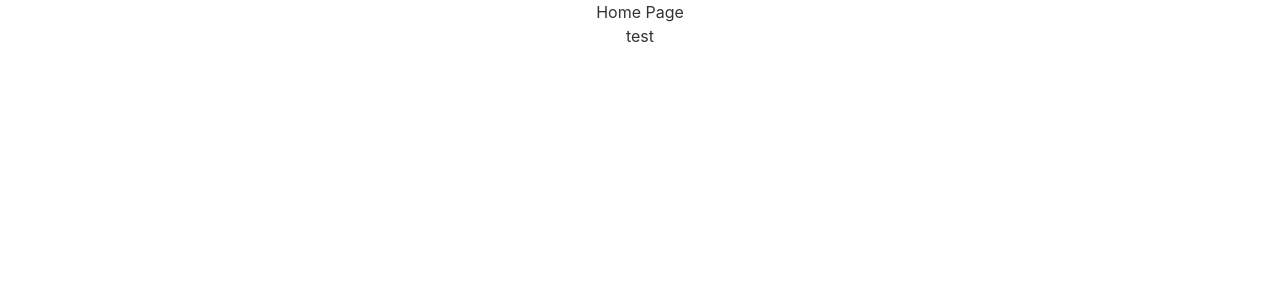
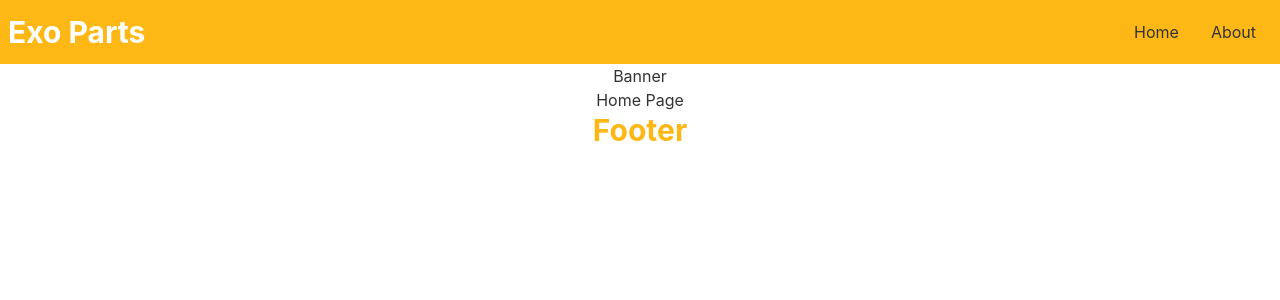
Before and after one commit to SamiulxHasanx07/exo-parts-client, a React (Create React App) app: page / in a window 1280 px wide. Shown: the top 300 px of the page. Built offline with nearby package versions, Linux system fonts and the light colour scheme.

Commit message:
Navbar done

```diff
--- a/src/App.js
+++ b/src/App.js
@@ -2,15 +2,20 @@ import './App.css';
 import { Routes, Route } from "react-router-dom";
 import Home from './pages/Home/Home';
 import NotFound from './pages/NotFound/NotFound';
+import Footer from './shared/Footer';
+import Navbar from './shared/Navbar';
 
 function App() {
   return (
     <div className="App">
+      <Navbar />
       <Routes>
         <Route path='/' element={<Home></Home>}></Route>
         <Route path='home' element={<Home></Home>}></Route>
         <Route path='*' element={<NotFound></NotFound>}></Route>
       </Routes>
+
+      <Footer />
     </div>
   );
 }
--- /dev/null
+++ b/src/pages/Home/Banner.js
@@ -0,0 +1,11 @@
+import React from 'react';
+
+const Banner = () => {
+    return (
+        <div>
+            <h2>Banner</h2>
+        </div>
+    );
+};
+
+export default Banner;
--- a/src/pages/Home/Home.js
+++ b/src/pages/Home/Home.js
@@ -1,10 +1,12 @@
 import React from 'react';
+import Banner from './Banner';
 
 const Home = () => {
     return (
         <div>
+
+            <Banner />
             <h2>Home Page</h2>
-            test
         </div>
     );
 };
--- /dev/null
+++ b/src/shared/Footer.js
@@ -0,0 +1,11 @@
+import React from 'react';
+
+const Footer = () => {
+    return (
+        <div>
+            <h2 className="text-3xl text-primary font-bold">Footer</h2>
+        </div>
+    );
+};
+
+export default Footer;
--- /dev/null
+++ b/src/shared/Navbar.js
@@ -0,0 +1,40 @@
+import React from 'react';
+import { Link } from 'react-router-dom';
+
+const Navbar = () => {
+    const menuItems = <>
+        <li>
+            <Link to='/'>Home</Link>
+            <Link to='/about'>About</Link>
+        </li>
+
+    </>
+    return (
+        <div className='bg-primary'>
+
+            <div className="navbar container mx-auto">
+                <div className="navbar-start">
+                    <Link to='/' className="normal-case text-3xl text-white font-bold">Exo Parts</Link>
+
+                    <div className="dropdown ml-[100px]">
+                        <label tabindex="0" className="btn btn-ghost lg:hidden">
+                            <svg xmlns="http://www.w3.org/2000/svg" className="h-5 w-5" fill="none" viewBox="0 0 24 24" stroke="currentColor"><path stroke-linecap="round" stroke-linejoin="round" stroke-width="2" d="M4 6h16M4 12h8m-8 6h16" /></svg>
+                        </label>
+                        <ul tabindex="0" className="menu menu-compact dropdown-content mt-3 p-2 shadow bg-base-100 rounded-box w-52">
+                            {menuItems}
+                        </ul>
+                    </div>
+                </div>
+                <div className="navbar-end hidden lg:flex">
+                    <ul className="menu menu-horizontal p-0">
+                        {menuItems}
+                    </ul>
+                </div>
+
+            </div>
+
+        </div>
+    );
+};
+
+export default Navbar;
```
